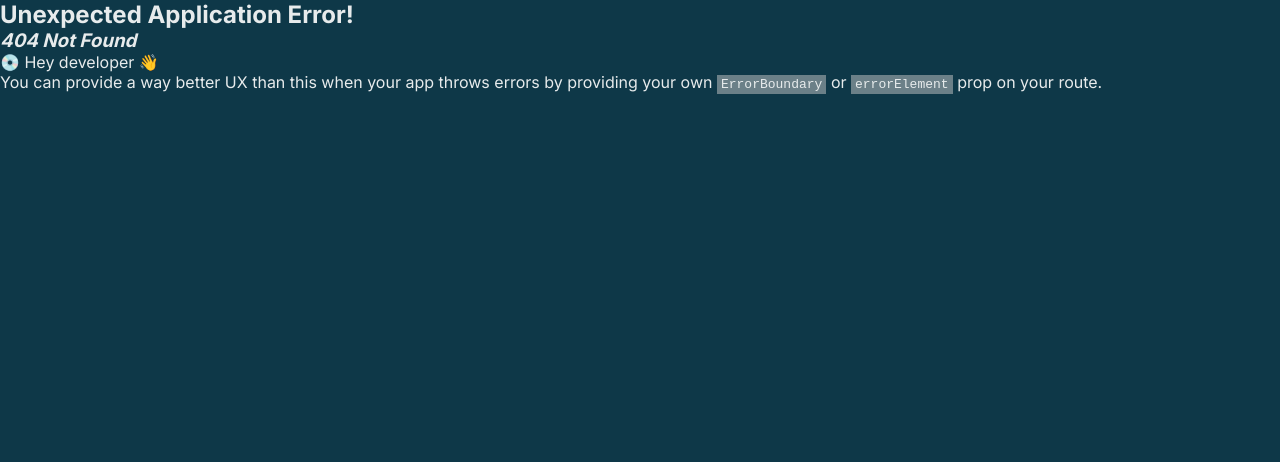
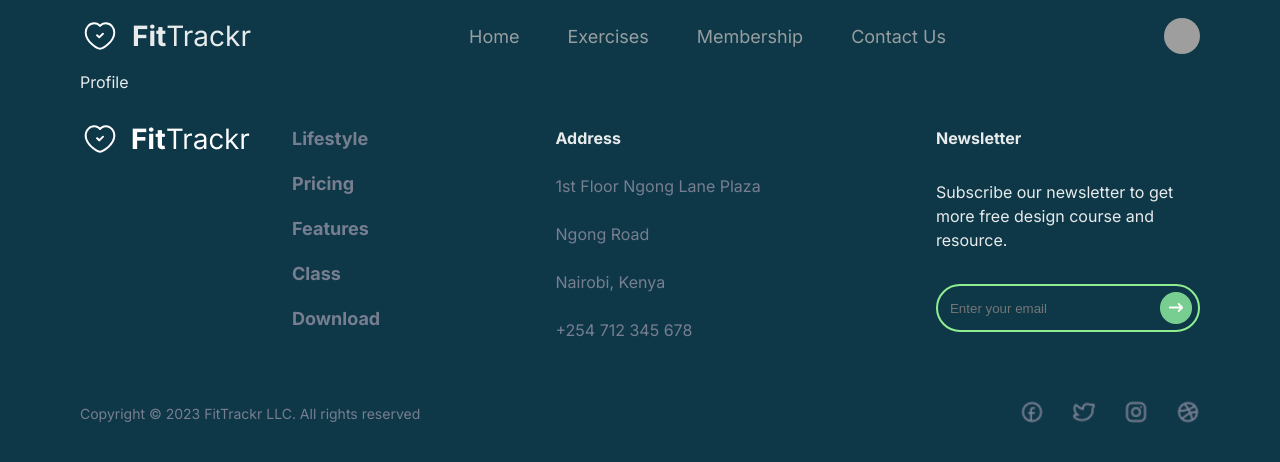
Before and after one commit to Ase020/fitTrackr-client, a React (Vite) app: page /profile in a window 1280 px wide. Before the commit this address had no page. Shown: the top 462 px of the page. Built offline with nearby package versions, Linux system fonts and the light colour scheme; grey boxes are pictures that could not be loaded; a web font is replaced by a local one.

Commit message:
user profile dropdown build

```diff
--- a/src/components/navbar/Navbar.jsx
+++ b/src/components/navbar/Navbar.jsx
@@ -1,8 +1,15 @@
 import { Link } from "react-router-dom";
 import { logo } from "../../assets";
 import "./navbar.css";
+import { useState } from "react";
 
 const Navbar = () => {
+  const [profile, setProfile] = useState(false);
+  const currentUser = {
+    name: "felix",
+    profile:
+      "https://images.pexels.com/photos/17751042/pexels-photo-17751042.jpeg?auto=compress&cs=tinysrgb&w=600&lazy=load",
+  };
   return (
     <header className="navbar-container">
       {/* logo */}
@@ -22,6 +29,27 @@ const Navbar = () => {
       </nav>
 
       {/* login */}
+      {currentUser ? (
+        <div className="user_profile">
+          <img
+            src={currentUser.profile}
+            alt=""
+            className="user_profile-pic"
+            onClick={() => setProfile((prevState) => !prevState)}
+          />
+          {profile && (
+            <div className="user_profile-container">
+              <Link className="user_profile-link" to="/profile">
+                My profile
+              </Link>
+              <Link className="user_profile-link" to="/dashboard">
+                Dashboard
+              </Link>
+              <button className="user_profile-btn">Logout</button>
+            </div>
+          )}
+        </div>
+      ) : (
         <div className="logon-options">
           <Link to="/login" className="logon-btn login-option">
             Log In
@@ -30,6 +58,7 @@ const Navbar = () => {
             Sign Up
           </Link>
         </div>
+      )}
     </header>
   );
 };
--- a/src/components/navbar/navbar.css
+++ b/src/components/navbar/navbar.css
@@ -1,4 +1,5 @@
 .navbar-container {
+  position: relative;
   padding: 16px 0;
 
   display: flex;
@@ -81,3 +82,61 @@
   background: transparent;
   color: #78ce91;
 }
+
+/* User profile */
+.user_profile {
+  width: 36px;
+  height: 36px;
+  cursor: pointer;
+  display: flex;
+  flex-direction: column;
+  gap: 32px;
+  align-items: start;
+}
+
+.user_profile-pic {
+  width: 100%;
+  height: 100%;
+  object-fit: cover;
+  border-radius: 100%;
+}
+
+.user_profile-container {
+  position: absolute;
+  top: 74px;
+  right: 0;
+  display: flex;
+  flex-direction: column;
+  gap: 16px;
+  border-radius: 16px;
+  padding: 24px 48px;
+  z-index: 2;
+
+  background: rgba(255, 255, 255, 0.15);
+  backdrop-filter: blur(4px);
+  -webkit-backdrop-filter: blur(4px);
+}
+
+.user_profile-link {
+  font-size: 16px;
+  transition: all 0.5s ease-in;
+}
+
+.user_profile-link:hover {
+  color: #969ea0;
+}
+
+.user_profile-btn {
+  border: 1px solid #ef466f;
+  padding: 8px;
+  border-radius: 8px;
+  cursor: pointer;
+  transition: all 0.5s ease-in;
+  color: #fff;
+  background: #ef466f;
+}
+
+.user_profile-btn:hover {
+  background: transparent;
+  color: #ef466f;
+}
--- /dev/null
+++ b/src/pages/dashboard/Dashboard.jsx
@@ -0,0 +1,7 @@
+import "./dashboard.css";
+
+const Dashboard = () => {
+  return <div>Dashboard</div>;
+};
+
+export default Dashboard;
--- a/src/pages/index.js
+++ b/src/pages/index.js
@@ -6,6 +6,8 @@ import { default as PasswordReset } from "./password-reset/PasswordReset";
 import { default as Membership } from "./membership/Membership";
 import { default as Exercises } from "./exercises/Exercises";
 import { default as ExerciseDetails } from "./exercise-details/ExerciseDetails";
+import { default as Profile } from "./profile/Profile";
+import { default as Dashboard } from "./dashboard/Dashboard";
 
 export {
   Home,
@@ -16,4 +18,6 @@ export {
   Membership,
   Exercises,
   ExerciseDetails,
+  Profile,
+  Dashboard,
 };
--- /dev/null
+++ b/src/pages/profile/Profile.jsx
@@ -0,0 +1,7 @@
+import "./profile.css";
+
+const Profile = () => {
+  return <div>Profile</div>;
+};
+
+export default Profile;
```
Also changed, not shown: src/App.jsx (+10 -0 lines), src/pages/dashboard/dashboard.css (added), src/pages/profile/profile.css (added). Lines whose indentation alone changed are shown as unchanged.
